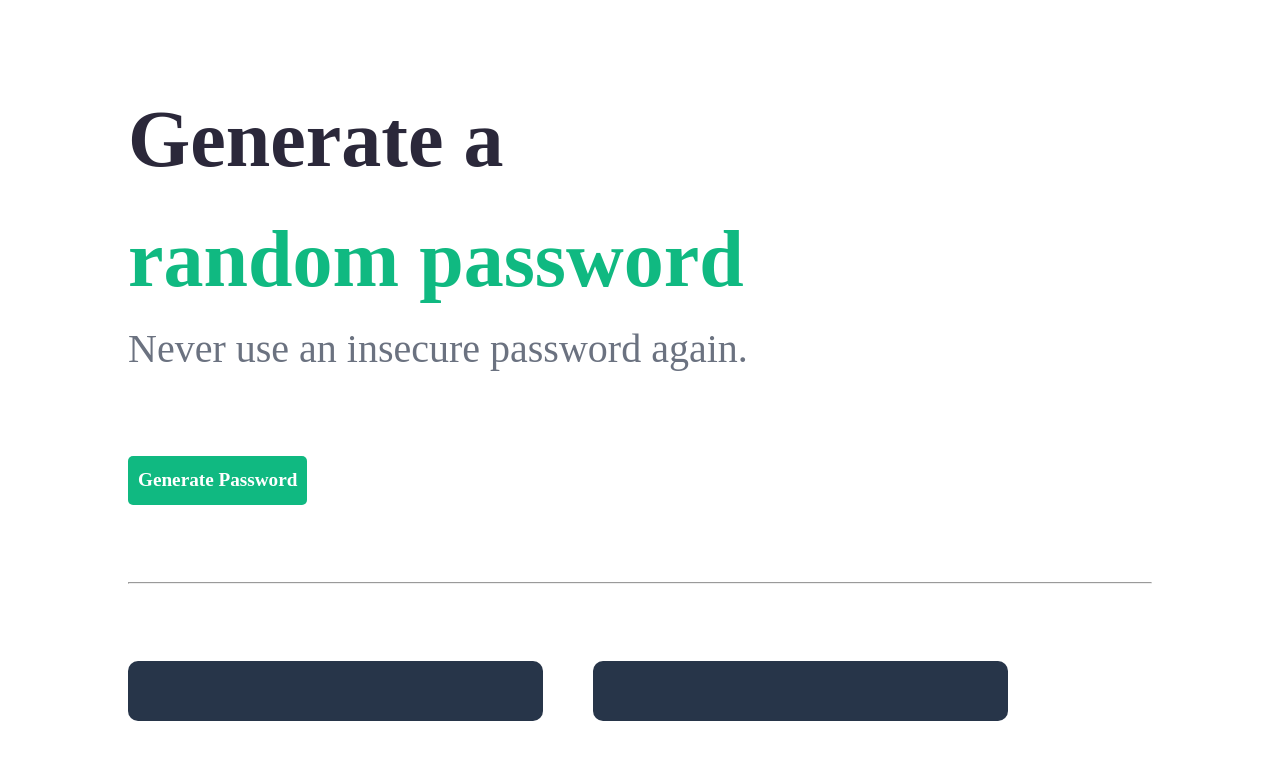
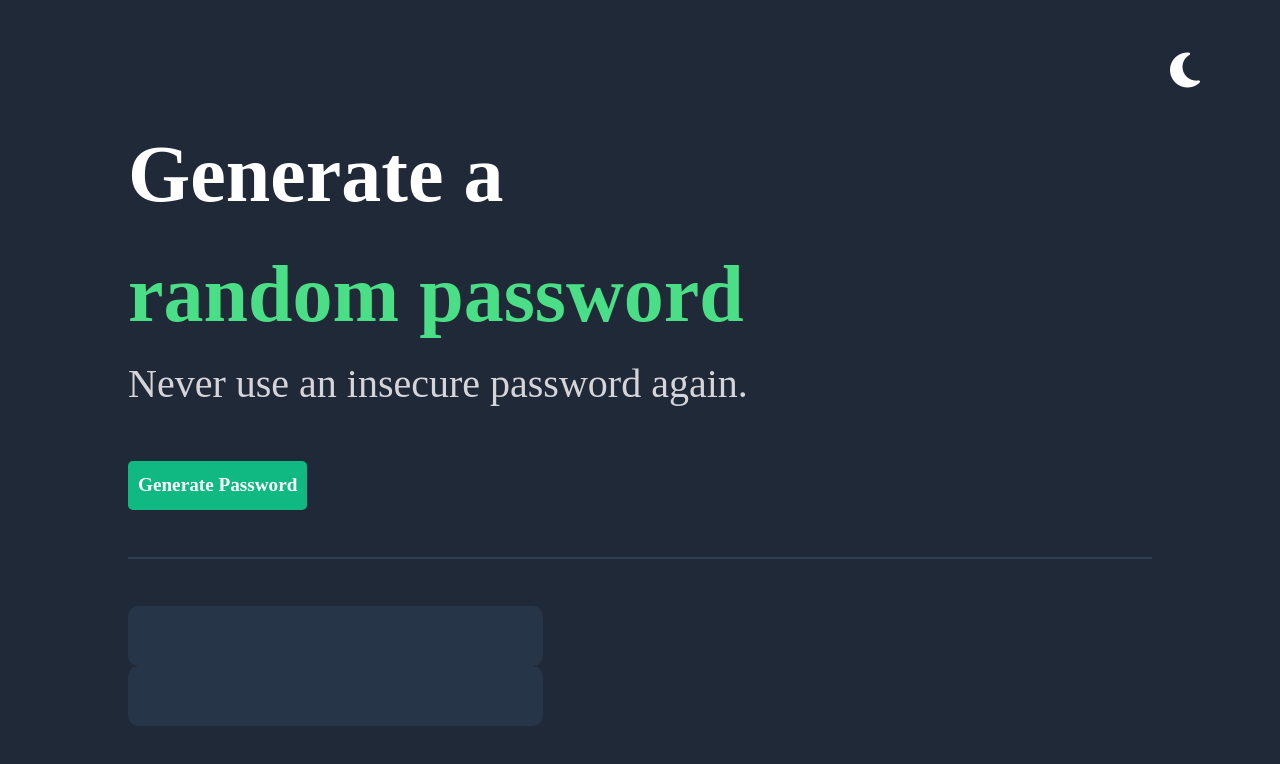
Before and after one commit to aatishpandey/password-generator, a plain HTML site: page index.html in a window 1280 px wide. Drawn offline with Linux system fonts and the light colour scheme.

Commit message:
added dark mode style and toggle functionality

```diff
--- a/index.html
+++ b/index.html
@@ -5,12 +5,21 @@
     <meta http-equiv="X-UA-Compatible" content="IE=edge">
     <meta name="viewport" content="width=device-width, initial-scale=1.0">
     <title>Password Generator</title>
-    <link rel="stylesheet" href="/style.css">
-    <link rel="stylesheet" href="/reset.css">
+
+    <!-- css stylesheet -->
+    <link id="pageStyle" rel="stylesheet" href="/stylesheets/style-dark-theme.css">
+
+    <!-- font awesome kit -->
+    <script src="https://kit.fontawesome.com/de6fba1868.js" crossorigin="anonymous"></script>
 </head>
 <body>
+
+    <!-- nav bar -->
+    <nav class="navbar">
+        <i class="fa-solid fa-moon theme-toggle"></i>
+    </nav>
+
     <div class="parent-container">
-
         <!-- heading -->
         <div>
             <div class="large-text head-one">Generate a</div>
--- a/index.js
+++ b/index.js
@@ -0,0 +1,21 @@
+let documentStyleSheet = document.querySelector("#pageStyle");
+
+let toggleBtn = document.querySelector(".theme-toggle");
+
+let theme = "dark";
+
+toggleBtn.addEventListener("click", () => {
+
+    switch (theme) {
+        case "dark": documentStyleSheet.setAttribute        ("href", "/stylesheets/style-dark-theme.css")
+            break;
+
+        case "light":documentStyleSheet.setAttribute("href", "/stylesheets/style.css");
+                    break;
+
+        default: documentStyleSheet.setAttribute        ("href", "/stylesheets/style-dark-theme.css")
+        break;
+    }
+    theme === "dark" ? theme="light" : theme="dark";
+
+})
--- a/style.css
+++ b/stylesheets/style-dark-theme.css
@@ -1,7 +1,23 @@
+@import url(/stylesheets/reset.css);
+
 body{
     display: flex;
     flex-direction: column;
     justify-content: center;
+    background-color: rgba(31, 41, 55, 1);
+    color: white;
+}
+
+.navbar{
+    display: flex;
+}
+
+.theme-toggle{
+    margin-left: auto;
+    margin-top: 50px;
+    margin-right: 80px;
+    font-size: 2.5rem;
+    cursor: pointer;
 }
 
 .parent-container{
@@ -11,6 +27,7 @@ body{
     height: 90%;
     margin: auto;
     justify-content: space-around;
+    margin-bottom: 50px;
 }
 
 .large-text{
@@ -23,15 +40,15 @@ body{
 }
 
 .head-one{
-    color: rgba(43, 40, 58, 1);
+    color:rgba(255, 255, 255, 1);
 }
 
 .head-two{
-    color: rgba(16, 185, 129, 1);
+    color: rgba(74, 223, 134, 1);
 }
 
 .head-three{
-    color: rgba(107, 114, 128, 1);
+    color: rgba(213, 212, 216, 1);
 }
 
 .button{
@@ -48,12 +65,14 @@ body{
 }
 
 hr{
-    color: rgba(213, 212, 216, 1);
+    border: solid 1px rgba(47, 62, 83, 1);
 }
 
 .password-container{
     display: flex;
-    justify-content:flex-start;
+    justify-content:space-between;
+    flex-wrap: wrap;
+    width: 80%;
 }
 
 .password{
@@ -61,12 +80,8 @@ hr{
     width: 415px;
     height: 60px;
     border-radius: 10px;
-    color: rgba(93, 239, 146, 1);
+    color: rgba(85, 249, 145, 1);
     display: flex;
     justify-content: center;
     align-items: center;
 }
-
-.box-two{
-    margin-left: 50px;
-}
--- /dev/null
+++ b/stylesheets/style.css
@@ -0,0 +1,86 @@
+@import url(/stylesheets/reset.css);
+
+body{
+    display: flex;
+    flex-direction: column;
+    justify-content: center;
+}
+
+
+.navbar{
+    display: flex;
+}
+
+.theme-toggle{
+    margin-left: auto;
+    margin-top: 50px;
+    margin-right: 80px;
+    font-size: 2.5rem;
+    cursor: pointer;
+}
+
+.parent-container{
+    display: flex;
+    flex-direction: column;
+    width: 80%;
+    height: 90%;
+    margin: auto;
+    justify-content: space-around;
+    margin-bottom: 50px;
+}
+
+.large-text{
+    font-size: 5rem;
+    font-weight: 800;
+}
+
+.small-text{
+    font-size: 2.5rem;
+}
+
+.head-one{
+    color: rgba(43, 40, 58, 1);
+}
+
+.head-two{
+    color: rgba(16, 185, 129, 1);
+}
+
+.head-three{
+    color: rgba(107, 114, 128, 1);
+}
+
+.button{
+    width:fit-content ;
+    font-size: 1.2rem;
+    cursor: pointer;
+    outline: none;
+    border: none;
+    background-color: rgba(16, 185, 129, 1);
+    color: white;
+    border-radius: 5px;
+    padding: 10px;
+    font-weight: 550;
+}
+
+hr{
+    border: solid 1px rgba(213, 212, 216, 1);
+}
+
+.password-container{
+    display: flex;
+    justify-content:space-between;
+    flex-wrap: wrap;
+    width: 80%;
+}
+
+.password{
+    background-color: rgba(39, 53, 73, 1);
+    width: 415px;
+    height: 60px;
+    border-radius: 10px;
+    color: rgba(93, 239, 146, 1);
+    display: flex;
+    justify-content: center;
+    align-items: center;
+}
```
Also changed, not shown: stylesheets/reset.css (renamed from reset.css).
